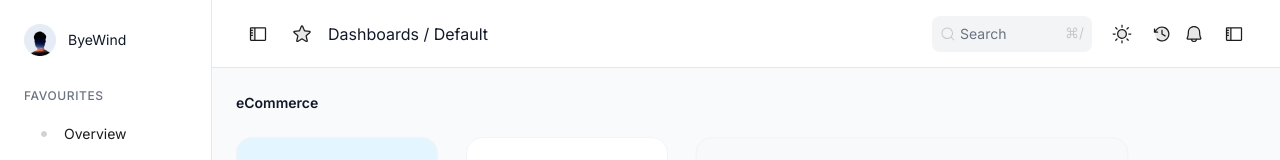
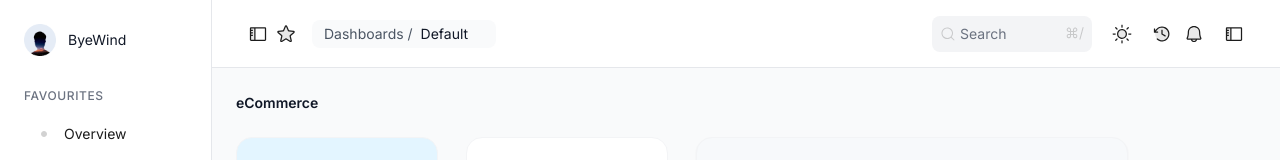
Before and after one commit to avneez/react-dashboard-assignment, a React (Vite) app: page / in a window 1280 px wide. Shown: the top 160 px of the page. Built offline with nearby package versions, Linux system fonts and the light colour scheme.

Commit message:
WIP fixes Header

```diff
--- a/src/components/Header.tsx
+++ b/src/components/Header.tsx
@@ -1,4 +1,5 @@
 import React from 'react';
+import { useLocation } from 'react-router-dom';
 import { BellIcon, MacSearchIcon, SearchIcon, SidebarOpenIcon, StarIcon, SunIcon, SunIconDark, TimeIcon } from './Icons';
 import { useTheme } from '../contexts/ThemeContext';
 
@@ -16,39 +17,94 @@ const Header: React.FC<HeaderProps> = ({
   onToggleNotifications
 }) => {
   const { isDarkMode, toggleDarkMode } = useTheme();
+  const location = useLocation();
+
+  // Determine current dashboard based on route
+  const getCurrentDashboard = () => {
+    switch (location.pathname) {
+      case '/':
+        return 'Default';
+      case '/ecommerce':
+        return 'eCommerce';
+      case '/projects':
+        return 'Projects';
+      case '/courses':
+        return 'Online Courses';
+      default:
+        return 'Default';
+    }
+  };
 
   return (
     <header
-      className="bg-white dark:bg-gray-800 border-b border-gray-200 dark:border-gray-700"
+      className="bg-white dark:bg-gray-800 border-b border-gray-200 dark:border-gray-700 fixed top-0 z-30 transition-all duration-300"
       style={{
         width: isNotificationsOpen
           ? (isSidebarOpen ? 'calc(100vw - 212px - 280px)' : 'calc(100vw - 64px - 280px)')
           : (isSidebarOpen ? 'calc(100vw - 212px)' : 'calc(100vw - 64px)'),
         height: '68px',
-        justifyContent: 'space-between',
         left: isSidebarOpen ? '212px' : '64px',
-        borderBottomWidth: '1px',
         paddingTop: '20px',
         paddingRight: '28px',
         paddingBottom: '20px',
-        paddingLeft: '28px',
-        position: 'fixed',
-        top: '0px',
-        zIndex: 30,
-        transition: 'all 0.3s ease'
+        paddingLeft: '28px'
       }}
     >
       <div className="flex items-center justify-between h-full">
-        {/* Left side - Toggle and Search */}
-        <div className="flex items-center gap-4">
-          <button
-            onClick={onToggleSidebar}
-            className="p-2 hover:bg-gray-100 dark:hover:bg-gray-700 rounded-lg transition-colors"
+        {/* Left side - Grouped Icons and Breadcrumb */}
+        <div className="flex items-center" style={{ gap: '8px' }}>
+          {/* Grouped Sidebar and Star Icons */}
+          <div className="flex items-center gap-2 p-2 hover:bg-gray-100 dark:hover:bg-gray-700 rounded-lg transition-colors">
+            <button
+              onClick={onToggleSidebar}
+              className="hover:bg-gray-200 dark:hover:bg-gray-600 rounded transition-colors"
+            >
+              <SidebarOpenIcon />
+            </button>
+            <StarIcon />
+          </div>
+
+          {/* Breadcrumb Container */}
+          <div
+            className="flex items-center bg-gray-50 dark:bg-gray-700 rounded-lg"
+            style={{
+              width: '184px',
+              height: '28px',
+              gap: '8px',
+              opacity: 1,
+              borderRadius: '8px',
+              padding: '0 12px'
+            }}
           >
-            <SidebarOpenIcon />
-          </button>
-          <StarIcon />
-          <p className="text-gray-900 dark:text-white">Dashboards / Default</p>
+            <span
+              className="font-inter text-gray-600 dark:text-gray-300"
+              style={{
+                fontWeight: 400,
+                fontStyle: 'normal',
+                fontSize: '14px',
+                lineHeight: '20px',
+                letterSpacing: '0%',
+                textAlign: 'center',
+                verticalAlign: 'middle'
+              }}
+            >
+              Dashboards /
+            </span>
+            <span
+              className="font-inter text-gray-900 dark:text-white"
+              style={{
+                fontWeight: 400,
+                fontStyle: 'normal',
+                fontSize: '14px',
+                lineHeight: '20px',
+                letterSpacing: '0%',
+                textAlign: 'center',
+                verticalAlign: 'middle'
+              }}
+            >
+              {getCurrentDashboard()}
+            </span>
+          </div>
         </div>
 
         {/* Right side - Actions */}
```
